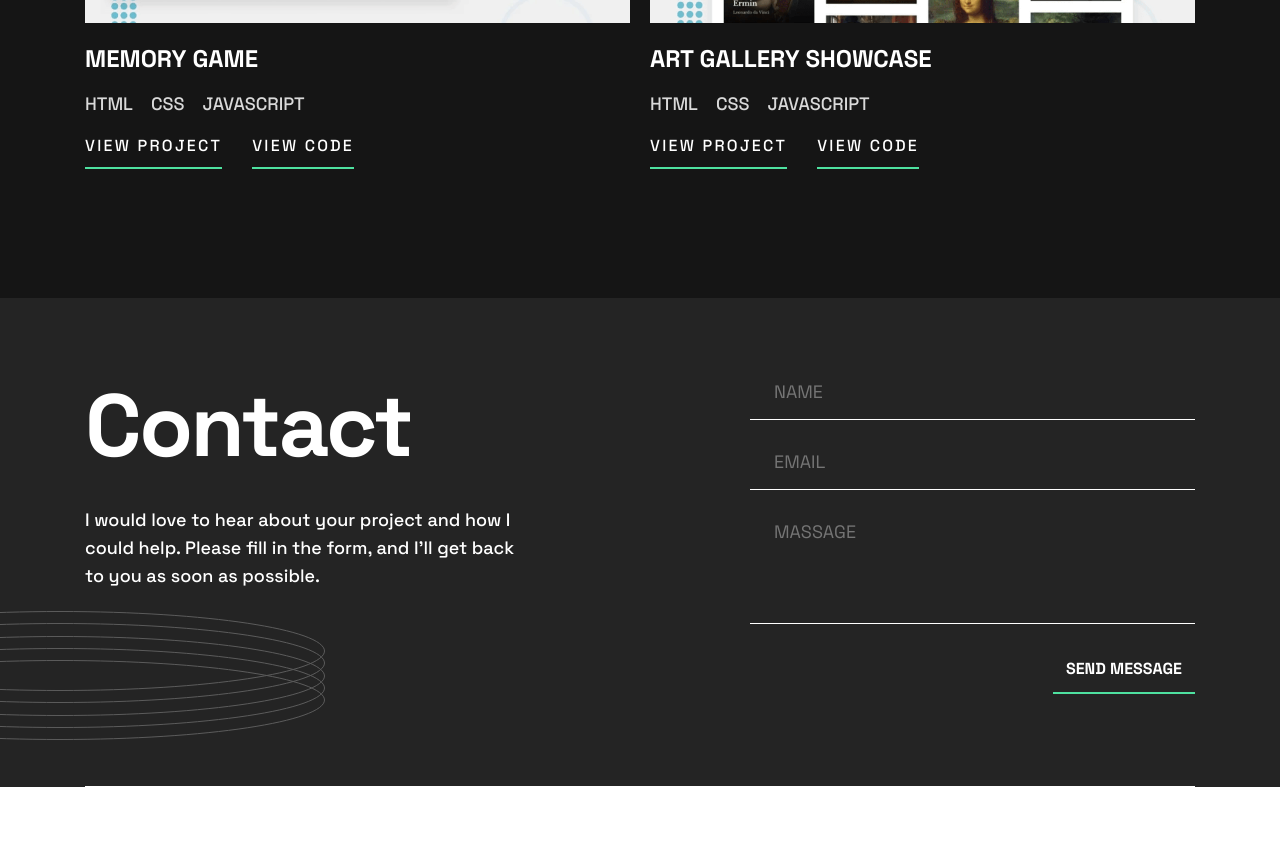
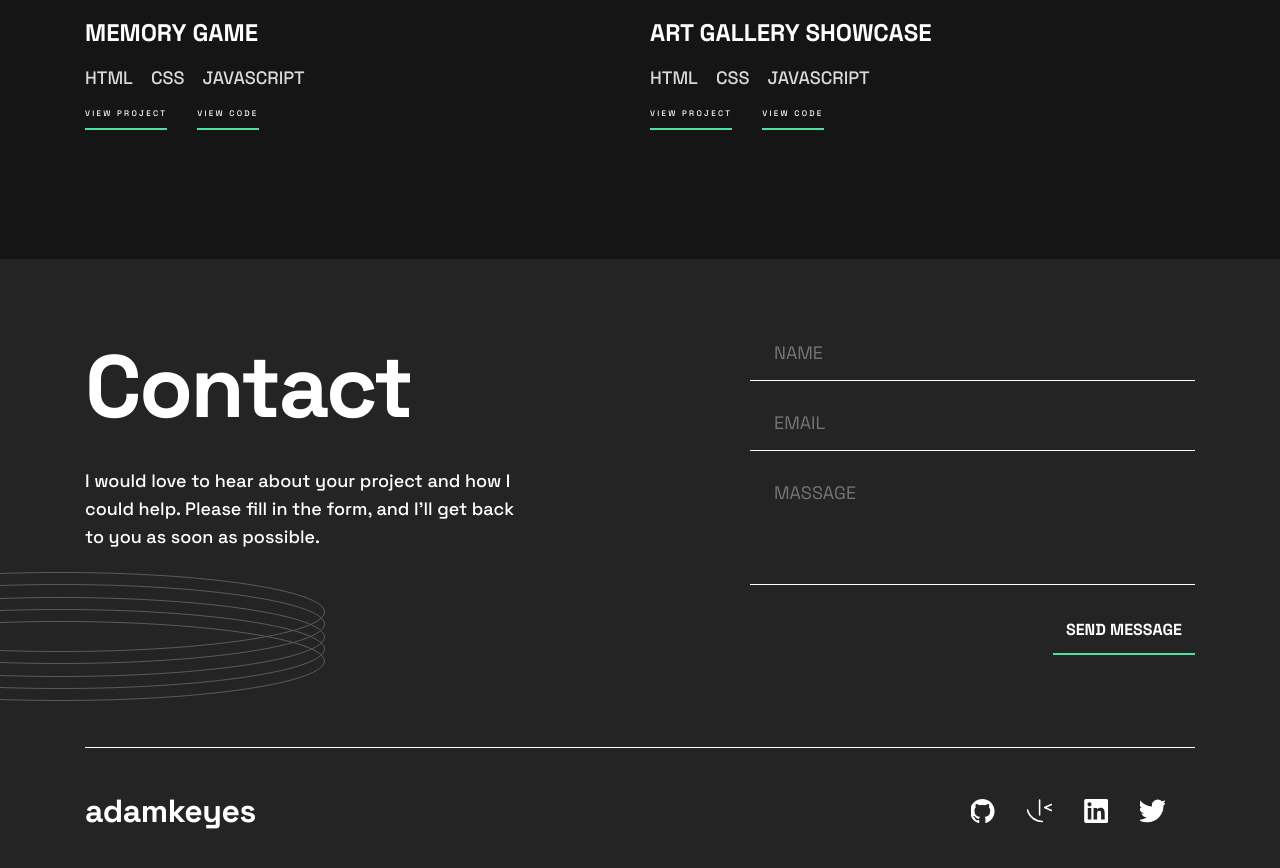
Before and after one commit to asadbekmuminov/portfolio, a plain HTML site: page index.html in a window 1280 px wide. Shown: the part 3170-4038 px from the top of the page. Before the commit the page ends 3957 px from the top, so only its background shows below. Drawn offline with Linux system fonts and the light colour scheme.

Commit message:
project finished

```diff
--- a/index.html
+++ b/index.html
@@ -387,7 +387,40 @@
     <!-- MAIN END-->
 
     <!-- FOOTER START -->
-    <footer class="footer"></footer>
+    <footer class="footer">
+      <div class="container">
+        <div class="footer__wrapper">
+          <a class="site-logo-link" href="./index.html">adamkeyes</a>
+          <div class="footer__icon_wrapper">
+            <img
+              src="./images/github-icon.svg"
+              alt="Github platformasining kichik iconi"
+              width="24.61"
+              height="24"
+            />
+            <img
+              src="./images/shape-icon.svg"
+              alt="Shape platformasining kichik iconi"
+              width="24.61"
+              height="24"
+            />
+            <img
+              src="./images/linkedin-icon.svg"
+              alt="Linkedin platformasining kichik iconi"
+              width="24.61"
+              height="24"
+            />
+            <img
+              class="header__twitter_icon"
+              src="./images/twitter-icon.svg"
+              alt="Twitter platformasining kichik iconi"
+              width="24.61"
+              height="24"
+            />
+          </div>
+        </div>
+      </div>
+    </footer>
     <!-- FOOTER END -->
   </body>
 </html>
--- a/scss/layout/_contact.scss
+++ b/scss/layout/_contact.scss
@@ -2,7 +2,6 @@
   background-color: $dark-grey;
   background-image: url(../../images/contact-bg-img.svg);
   background-repeat: no-repeat;
-
   background-position: left bottom 4.7rem;
 }
 .contact__border {
--- a/scss/layout/_footer.scss
+++ b/scss/layout/_footer.scss
@@ -0,0 +1,50 @@
+.footer {
+  background-color: $dark-grey;
+  padding-top: 4.7rem;
+  padding-bottom: 9.7rem;
+}
+.footer__wrapper {
+  display: flex;
+  align-items: center;
+
+  a {
+    margin-right: auto;
+    letter-spacing: -0.44px;
+    color: $white;
+    @include font-setting(3.2rem, 700, 1, $white);
+  }
+}
+.footer__icon_wrapper {
+  text-align: end;
+  display: flex;
+  align-items: center;
+  gap: 3.2rem;
+  margin-right: 3rem;
+}
+
+@media (max-width: 700px) {
+  .footer {
+    background-color: $dark-grey;
+    padding-top: 3rem;
+    padding-bottom: 5rem;
+  }
+  .footer__wrapper {
+    flex-direction: column;
+    align-items: center;
+    justify-content: center;
+    gap: 2rem;
+    a {
+      margin-right: 0;
+    }
+  }
+  .footer__icon_wrapper {
+    margin-right: 0;
+  }
+}
+@media (max-width: 440px) {
+  .footer {
+    background-color: $dark-grey;
+    padding-top: 2rem;
+    padding-bottom: 3rem;
+  }
+}
--- a/scss/layout/_projects.scss
+++ b/scss/layout/_projects.scss
@@ -150,6 +150,9 @@
   }
 }
 .projects__btn_wrapper-responsive {
+  a {
+    font-size: 0.8rem;
+  }
   display: flex;
   gap: 3rem;
 }
```
Also changed, not shown: css/style.css, 1 other file.
